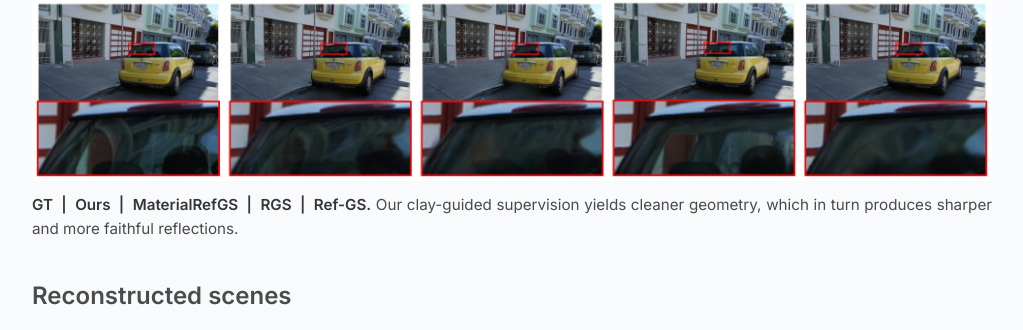
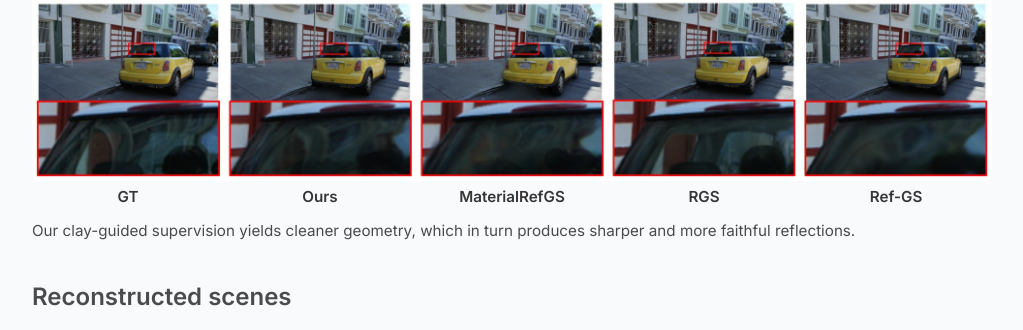
Before and after one commit to gylee1103/pygmalion-neurips26, a plain HTML site: page index.html in a window 1280 px wide. Shown: the part 4181-4511 px from the top of the page, without its empty margins (128-1151 px from the left). Drawn offline with Linux system fonts and the light colour scheme; some icons are missing.

Commit message:
Qualitative figure: per-column method labels under each column
Co-Authored-By: Claude Opus 5.5 <noreply@anthropic.com>

```diff
--- a/index.html
+++ b/index.html
@@ -84,6 +84,7 @@
     .figure-block img { width: 100%; height: auto; display: block; border-radius: 6px; }
     .figure-caption { margin-top: 0.75rem; font-size: 0.95rem; color: #4a4a4a; }
     .figure-caption .labels { font-weight: 600; color: #363636; }
+    .col-labels { display: grid; text-align: center; margin-top: 0.4rem; font-weight: 600; color: #363636; font-size: clamp(0.62rem, 1.6vw, 0.95rem); line-height: 1.3; }
     .affil-block { font-size: 1rem; margin-top: 0.25rem; }
     .venue-block { font-size: 1.15rem; font-weight: 600; margin-top: 0.75rem; }
     .section-intro { max-width: 820px; margin: 0 auto 1.5rem auto; }
@@ -294,9 +295,11 @@
       <h3 class="title is-4" style="margin-top: 2.5rem;">Reflective reconstruction</h3>
       <div class="figure-block">
         <img src="static/images/qualitative.jpg" alt="Qualitative comparison on real captures: ground truth, ours, MaterialRefGS, RGS and Ref-GS">
+        <div class="col-labels" style="grid-template-columns: repeat(5, 1fr);">
+          <span>GT</span><span>Ours</span><span>MaterialRefGS</span><span>RGS</span><span>Ref-GS</span>
+        </div>
       </div>
       <p class="figure-caption has-text-justified">
-        <span class="labels">GT &nbsp;|&nbsp; Ours &nbsp;|&nbsp; MaterialRefGS &nbsp;|&nbsp; RGS &nbsp;|&nbsp; Ref-GS.</span>
         Our clay-guided supervision yields cleaner geometry, which in turn produces sharper and more faithful reflections.
       </p>
 
```
